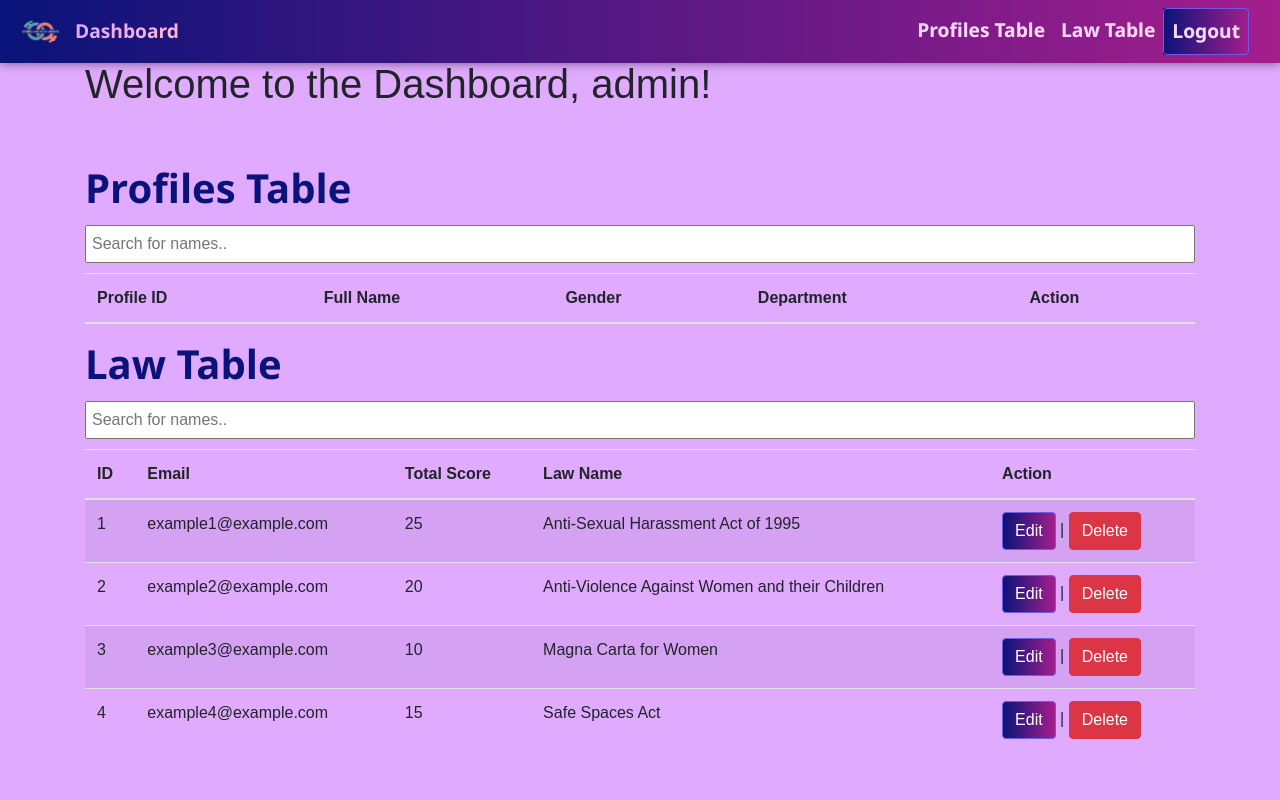
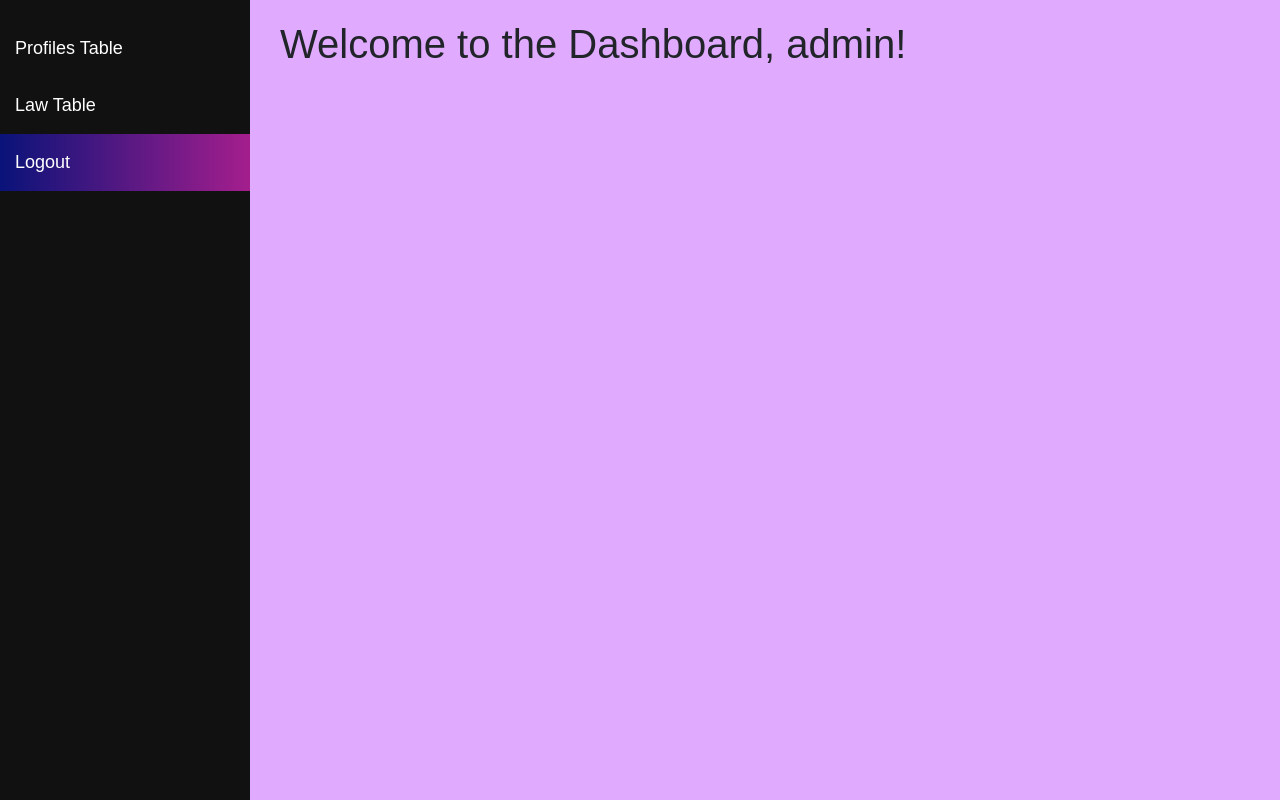
Before and after one commit to Alexis12119/GenderAndDevelopment, a PHP site: page /src/dashboard.php in a window 1280 px wide. Run offline with PHP 8.4, Linux system fonts and the light colour scheme; a user stored in the database is signed in; data comes from the database, SQL or seed files in the repository; tables that the repository leaves empty hold one stand-in row (values such as "Sample post"); lists and menus that the app fills with data are empty; some libraries are stand-ins or nearby versions.

Commit message:
feat: update.

```diff
--- a/src/dashboard.php
+++ b/src/dashboard.php
@@ -41,110 +41,68 @@ $profiles_result = mysqli_query($conn, $profiles_query);
       font-family: 'Popper', sans-serif;
     }
 
-    .navbar-dark .navbar-nav .nav-link {
-      color: rgba(255, 255, 255, 0.5);
-      /* Normal color */
+    .sidebar {
+      height: 100%;
+      width: 250px;
+      position: fixed;
+      top: 0;
+      left: 0;
+      background-color: #111;
+      padding-top: 20px;
     }
 
-    .navbar-dark .navbar-nav .nav-link:hover {
-      color: #fff;
-      /* Hover color */
+    .sidebar a {
+      padding: 15px;
+      text-decoration: none;
+      font-size: 18px;
+      color: white;
+      display: block;
     }
 
-    .navbar-dark .navbar-nav .nav-item.active .nav-link {
-      color: #fff;
-      text-decoration: underline;
-      text-underline-offset: 0.2em;
+    .sidebar a:hover {
+      background-color: #575757;
     }
 
-
-    /* Search input styles */
-    .search-container {
-      margin-bottom: 10px;
+    .main {
+      margin-left: 260px;
+      padding: 20px;
     }
 
-    .search-container input[type=text] {
-      padding: 5px;
-      margin-top: 5px;
-      width: 100%;
-      box-sizing: border-box;
+    .table-section {
+      display: none;
     }
 
-    /* Modal styles */
-    .modal {
-      display: none;
-      position: fixed;
-      z-index: 1;
-      left: 0;
-      top: 0;
-      width: 100%;
-      height: 100%;
-      overflow: auto;
-      background-color: rgba(0, 0, 0, 0.4);
+    .table-section.active {
+      display: block;
     }
 
-    .modal-content {
-      background-color: #fefefe;
-      margin: 15% auto;
-      padding: 20px;
-      border: 1px solid #888;
-      width: 80%;
+    /* Custom Modal Styles */
+    .modal-header {
+      background-color: #007bff;
+      color: white;
     }
 
-    .close {
-      color: #aaa;
-      float: right;
-      font-size: 28px;
-      font-weight: bold;
+    .modal-footer .btn-secondary {
+      background-color: #6c757d;
     }
 
-    .close:hover,
-    .close:focus {
-      color: black;
-      text-decoration: none;
-      cursor: pointer;
+    .modal-footer .btn-primary {
+      background-color: #007bff;
     }
   </style>
 </head>
 
 <body>
-  <!-- Navigation Bar -->
-  <nav class="navbar navbar-expand-lg navbar-dark bg-dark fixed-top">
-    <div class="container-fluid">
-      <!-- Flex container to align logo and text -->
-      <div class="d-flex align-items-center">
-        <!-- Logo -->
-        <a class="logo navbar-brand" href="https://www.youtube.com/shorts/SXHMnicI6Pg" target="_blank">
-          <img class="rounded-circle" src="../assets/img/logo.png" alt="logo">
-        </a>
-        <!-- Text alongside the logo -->
-        <span class="text ml-2">Dashboard</span>
+  <!-- Sidebar -->
+  <div class="sidebar">
+    <a href="#" onclick="showTable('profiles')">Profiles Table</a>
+    <a href="#" onclick="showTable('law')">Law Table</a>
+    <a href="login.php" style="background: linear-gradient(to right, #091379, #a41e8d);">Logout</a>
   </div>
-      <!-- Navbar toggler for smaller screens -->
-      <button class="navbar-toggler" type="button" data-toggle="collapse" data-target="#navbarNav" aria-controls="navbarNav" aria-expanded="false" aria-label="Toggle navigation">
-        <span class="navbar-toggler-icon"></span>
-      </button>
-      <!-- Navbar items -->
-      <div class="collapse navbar-collapse" id="navbarNav">
-        <ul class="navbar-nav ml-auto">
-          <li class="nav-item" id="profilesNavItem">
-            <a class="nav-link text-center" href="#profiles" onclick="showTable('profiles')">Profiles Table</a>
-          </li>
-          <li class="nav-item" id="lawNavItem">
-            <a class="nav-link text-center" href="#law" onclick="showTable('law')">Law Table</a>
-          </li>
-          <li class="nav-item" id="logoutNavItem" style="background: linear-gradient(to right, #091379, #a41e8d);">
-            <a class="nav-link btn btn-primary text-center" href="login.php">Logout</a>
-          </li>
-        </ul>
-      </div>
-    </div>
-  </nav>
 
-
-  <!-- Page content -->
-  <div class="container" style="margin-top: 60px;"> <!-- Adjust margin-top to fit navbar height -->
-    <h1>Welcome to the Dashboard, <?php echo $_SESSION['username']; ?>!</h1></br></br>
+  <!-- Main content -->
+  <div class="main">
+    <h1>Welcome to the Dashboard, <?php echo $_SESSION['username']; ?>!</h1>
 
     <!-- Profiles Table -->
     <section id="profiles" class="table-section">
@@ -153,7 +111,6 @@ $profiles_result = mysqli_query($conn, $profiles_query);
         <input type="text" id="profilesSearchInput" onkeyup="searchTable('profiles', 'profilesSearchInput')" placeholder="Search for names..">
       </div>
       <table id="profilesTable" class="table table-striped">
-        <!-- Table header -->
         <thead>
           <tr>
             <th>Profile ID</th>
@@ -163,17 +120,18 @@ $profiles_result = mysqli_query($conn, $profiles_query);
             <th>Action</th>
           </tr>
         </thead>
-        <!-- Table body -->
         <tbody>
           <?php
-          // Fetch and display data from the profiles query result
           while ($row = mysqli_fetch_assoc($profiles_result)) {
-            echo "<tr>";
+            echo "<tr data-id='{$row['profileID']}'>";
             echo "<td>{$row['profileID']}</td>";
             echo "<td>{$row['FullName']}</td>";
             echo "<td>{$row['genderName']}</td>";
             echo "<td>{$row['departmentName']}</td>";
-            echo "<td><button onclick='openEditModal(\"editProfileModal\", {$row['profileID']})' class='btn btn-primary'>Edit</button> | <button onclick='openDeleteModal(\"deleteProfileModal\", {$row['profileID']})' class='btn btn-danger'>Delete</button></td>";
+            echo "<td>
+        <button onclick='openEditModal(\"editProfileModal\", {$row['profileID']})' class='btn btn-primary'>Edit</button> |
+        <button onclick='openDeleteModal(\"deleteProfileModal\", {$row['profileID']})' class='btn btn-danger'>Delete</button>
+      </td>";
             echo "</tr>";
           }
           ?>
@@ -188,7 +146,6 @@ $profiles_result = mysqli_query($conn, $profiles_query);
         <input type="text" id="lawSearchInput" onkeyup="searchTable('law', 'lawSearchInput')" placeholder="Search for names..">
       </div>
       <table id="lawTable" class="table table-striped">
-        <!-- Table header -->
         <thead>
           <tr>
             <th>ID</th>
@@ -198,17 +155,18 @@ $profiles_result = mysqli_query($conn, $profiles_query);
             <th>Action</th>
           </tr>
         </thead>
-        <!-- Table body -->
         <tbody>
           <?php
-          // Fetch and display data from the law query result
           while ($row = mysqli_fetch_assoc($law_result)) {
             echo "<tr>";
             echo "<td>{$row['id']}</td>";
             echo "<td>{$row['email']}</td>";
             echo "<td>{$row['totalScore']}</td>";
             echo "<td>{$row['lawName']}</td>";
-            echo "<td><button onclick='openEditModal(\"editLawModal\", {$row['id']})' class='btn btn-primary'>Edit</button> | <button onclick='openDeleteModal(\"deleteLawModal\", {$row['id']})' class='btn btn-danger'>Delete</button></td>";
+            echo "<td>
+            <button onclick='openEditModal(\"editLawModal\", {$row['id']})' class='btn btn-primary'>Edit</button> |
+            <button onclick='openDeleteModal(\"deleteLawModal\", {$row['id']})' class='btn btn-danger'>Delete</button>
+          </td>";
             echo "</tr>";
           }
           ?>
@@ -218,132 +176,206 @@ $profiles_result = mysqli_query($conn, $profiles_query);
 
   </div>
 
-  <!-- Edit and Delete Modals -->
-  <div id="editProfileModal" class="modal">
+  <!-- Edit Profile Modal -->
+  <div class="modal fade" id="editProfileModal" tabindex="-1" aria-labelledby="editProfileModalLabel" aria-hidden="true">
+    <div class="modal-dialog">
       <div class="modal-content">
-      <span class="close" onclick="closeModal('editProfileModal')">&times;</span>
-      <h2>Edit Profile</h2>
-      <!-- Edit form content goes here -->
+        <div class="modal-header">
+          <h5 class="modal-title" id="editProfileModalLabel">Edit Profile</h5>
+          <button type="button" class="close" data-dismiss="modal" aria-label="Close">
+            <span aria-hidden="true">&times;</span>
+          </button>
+        </div>
+        <div class="modal-body">
+          <form onsubmit="event.preventDefault(); updateProfile();">
+            <input type="hidden" id="editProfileID">
+            <div class="form-group">
+              <label for="editFirstName">First Name:</label>
+              <input type="text" id="editFirstName" class="form-control" required>
+            </div>
+            <div class="form-group">
+              <label for="editMiddleName">Middle Name:</label>
+              <input type="text" id="editMiddleName" class="form-control" required>
+            </div>
+            <div class="form-group">
+              <label for="editLastName">Last Name:</label>
+              <input type="text" id="editLastName" class="form-control" required>
+            </div>
+            <div class="form-group">
+              <label for="editGenderID">Gender:</label>
+              <input type="number" id="editGenderID" class="form-control" required>
+            </div>
+            <div class="form-group">
+              <label for="editDepartmentCode">Department:</label>
+              <input type="text" id="editDepartmentCode" class="form-control" required>
+            </div>
+            <button type="submit" class="btn btn-primary">Save</button>
+          </form>
+        </div>
+      </div>
     </div>
   </div>
 
-  <div id="deleteProfileModal" class="modal">
+  <!-- Delete Profile Modal -->
+  <div class="modal fade" id="deleteProfileModal" tabindex="-1" aria-labelledby="deleteProfileModalLabel" aria-hidden="true">
+    <div class="modal-dialog">
       <div class="modal-content">
-      <span class="close" onclick="closeModal('deleteProfileModal')">&times;</span>
-      <h2>Delete Profile</h2>
-      <!-- Delete confirmation message goes here -->
+        <div class="modal-header">
+          <h5 class="modal-title" id="deleteProfileModalLabel">Delete Profile</h5>
+          <button type="button" class="close" data-dismiss="modal" aria-label="Close">
+            <span aria-hidden="true">&times;</span>
+          </button>
+        </div>
+        <div class="modal-body">
           <p>Are you sure you want to delete this profile?</p>
+          <input type="hidden" id="deleteProfileID">
+        </div>
+        <div class="modal-footer">
+          <button type="button" class="btn btn-secondary" data-dismiss="modal">Cancel</button>
           <button onclick="deleteProfile()" class="btn btn-danger">Delete</button>
         </div>
       </div>
-
-  <div id="editLawModal" class="modal">
-    <div class="modal-content">
-      <span class="close" onclick="closeModal('editLawModal')">&times;</span>
-      <h2>Edit Law</h2>
-      <!-- Edit form content goes here -->
     </div>
   </div>
 
-  <div id="deleteLawModal" class="modal">
-    <div class="modal-content">
-      <span class="close" onclick="closeModal('deleteLawModal')">&times;</span>
-      <h2>Delete Law</h2>
-      <!-- Delete confirmation message goes here -->
-      <p>Are you sure you want to delete this law?</p>
-      <button onclick="deleteLaw()" class="btn btn-danger">Delete</button>
-    </div>
-  </div>
+  <!-- Bootstrap JS and jQuery -->
+  <script src="https://code.jquery.com/jquery-3.7.1.js"></script>
+  <script src="https://cdn.jsdelivr.net/npm/@popperjs/core@2.5.3/dist/umd/popper.min.js"></script>
+  <script src="https://stackpath.bootstrapcdn.com/bootstrap/4.5.2/js/bootstrap.min.js"></script>
   <script>
-    // Function to show the selected table section and hide others
-    function showTable(sectionId) {
+    function openEditModal(modalId, profileID) {
+      var modal = document.getElementById(modalId);
+      $(modal).modal('show');
+
+      // Fetch profile data
+      fetch(`fetch_profile.php?profileID=${profileID}`)
+        .then(response => response.json())
+        .then(data => {
+          document.getElementById('editProfileID').value = data.profileID;
+          document.getElementById('editFirstName').value = data.firstName;
+          document.getElementById('editMiddleName').value = data.middleName;
+          document.getElementById('editLastName').value = data.lastName;
+          document.getElementById('editGenderID').value = data.genderID;
+          document.getElementById('editDepartmentCode').value = data.departmentCode;
+        });
+    }
+
+    function openDeleteModal(modalId, profileID) {
+      var modal = document.getElementById(modalId);
+      $(modal).modal('show');
+      document.getElementById('deleteProfileID').value = profileID;
+    }
+
+    function closeModal(modalId) {
+      var modal = document.getElementById(modalId);
+      $(modal).modal('hide');
+    }
+
+    function updateProfile() {
+      var profileID = document.getElementById('editProfileID').value;
+      var firstName = document.getElementById('editFirstName').value;
+      var middleName = document.getElementById('editMiddleName').value;
+      var lastName = document.getElementById('editLastName').value;
+      var genderID = document.getElementById('editGenderID').value;
+      var departmentCode = document.getElementById('editDepartmentCode').value;
+
+      fetch('update_profile.php', {
+          method: 'POST',
+          headers: {
+            'Content-Type': 'application/x-www-form-urlencoded',
+          },
+          body: new URLSearchParams({
+            profileID,
+            firstName,
+            middleName,
+            lastName,
+            genderID,
+            departmentCode
+          })
+        })
+        .then(response => response.json())
+        .then(data => {
+          if (data.success) {
+            alert(data.success);
+            updateTableRow(profileID, firstName, middleName, lastName, genderID, departmentCode);
+            closeModal('editProfileModal');
+          } else {
+            alert(data.error);
+          }
+        });
+    }
+
+    function updateTableRow(profileID, firstName, middleName, lastName, genderID, departmentCode) {
+      const row = document.querySelector(`#profilesTable tr[data-id='${profileID}']`);
+      if (row) {
+        row.cells[1].textContent = `${firstName} ${middleName} ${lastName}`;
+        row.cells[2].textContent = genderID;
+        row.cells[3].textContent = departmentCode;
+      }
+    }
+
+    function deleteProfile() {
+      var profileID = document.getElementById('deleteProfileID').value;
+
+      fetch('delete_profile.php', {
+          method: 'POST',
+          headers: {
+            'Content-Type': 'application/x-www-form-urlencoded',
+          },
+          body: new URLSearchParams({
+            profileID
+          })
+        })
+        .then(response => response.json())
+        .then(data => {
+          if (data.success) {
+            alert(data.success);
+            removeTableRow(profileID);
+            closeModal('deleteProfileModal');
+          } else {
+            alert(data.error);
+          }
+        });
+    }
+
+    function removeTableRow(profileID) {
+      const row = document.querySelector(`#profilesTable tr[data-id='${profileID}']`);
+      if (row) {
+        row.remove();
+      }
+    }
+
+    function showTable(tableId) {
       // Hide all table sections
       var sections = document.querySelectorAll('.table-section');
-      sections.forEach(function(section) {
-        section.classList.remove('active');
-      });
+      sections.forEach(section => section.classList.remove('active'));
 
       // Show the selected table section
-      var selectedSection = document.getElementById(sectionId);
+      var selectedSection = document.getElementById(tableId);
       selectedSection.classList.add('active');
     }
 
-    // Function to filter table rows based on search input
-    function searchTable(sectionId, inputId) {
-      var input, filter, table, tr, td, i, txtValue;
+    function searchTable(tableId, inputId) {
+      var input, filter, table, tr, td, i, j, txtValue;
       input = document.getElementById(inputId);
-      filter = input.value.toUpperCase();
-      table = document.getElementById(sectionId + 'Table');
+      filter = input.value.toLowerCase();
+      table = document.getElementById(tableId + 'Table');
       tr = table.getElementsByTagName('tr');
 
-      // Loop through all table rows, and hide those that don't match the search query
-      for (i = 0; i < tr.length; i++) {
+      for (i = 1; i < tr.length; i++) { // Start from 1 to skip the header row
+        tr[i].style.display = 'none';
         td = tr[i].getElementsByTagName('td');
-        for (var j = 0; j < td.length; j++) {
+        for (j = 0; j < td.length; j++) {
           if (td[j]) {
             txtValue = td[j].textContent || td[j].innerText;
-            if (txtValue.toUpperCase().indexOf(filter) > -1) {
+            if (txtValue.toLowerCase().indexOf(filter) > -1) {
               tr[i].style.display = '';
-              break; // Show the row if a match is found
-            } else {
-              tr[i].style.display = 'none';
+              break;
             }
           }
         }
       }
     }
-
-    // Function to open edit modal
-    function openEditModal(modalId, itemId) {
-      var modal = document.getElementById(modalId);
-      modal.style.display = "block";
-      // Logic to fetch item data and populate edit form goes here
-    }
-
-    // Function to open delete modal
-    function openDeleteModal(modalId, itemId) {
-      var modal = document.getElementById(modalId);
-      modal.style.display = "block";
-      // Set itemId in a hidden input field in the delete modal for reference
-      var deleteForm = modal.querySelector('form');
-      deleteForm.querySelector('input[name="itemId"]').value = itemId;
-    }
-
-    // Function to close modal
-    function closeModal(modalId) {
-      var modal = document.getElementById(modalId);
-      modal.style.display = "none";
-    }
-
-    // Function to delete profile (You need to implement this)
-    function deleteProfile() {
-      var itemId = document.getElementById('deleteProfileModal').querySelector('input[name="itemId"]').value;
-      // Your delete profile logic here
-      console.log("Deleting profile with ID: " + itemId);
-    }
-
-    // Function to delete law (You need to implement this)
-    function deleteLaw() {
-      var itemId = document.getElementById('deleteLawModal').querySelector('input[name="itemId"]').value;
-      // Your delete law logic here
-      console.log("Deleting law with ID: " + itemId);
-    }
-  </script>
-  <!-- Bootstrap JS and jQuery -->
-  <script src="https://code.jquery.com/jquery-3.7.1.js"></script>
-  <script src="https://cdn.jsdelivr.net/npm/@popperjs/core@2.5.3/dist/umd/popper.min.js"></script>
-  <script src="https://stackpath.bootstrapcdn.com/bootstrap/4.5.2/js/bootstrap.min.js"></script>
-  <script>
-    // Smooth scrolling
-    document.querySelectorAll('a[href^="#"]').forEach(anchor => {
-      anchor.addEventListener('click', function(e) {
-        e.preventDefault();
-
-        document.querySelector(this.getAttribute('href')).scrollIntoView({
-          behavior: 'smooth'
-        });
-      });
-    });
   </script>
 </body>
 
```
Also changed, not shown: src/delete_profile.php (added, +18 -0 lines), src/fetch_profile.php (added, +20 -0 lines), src/update_profile.php (added, +24 -0 lines). Lines whose indentation alone changed are shown as unchanged.
